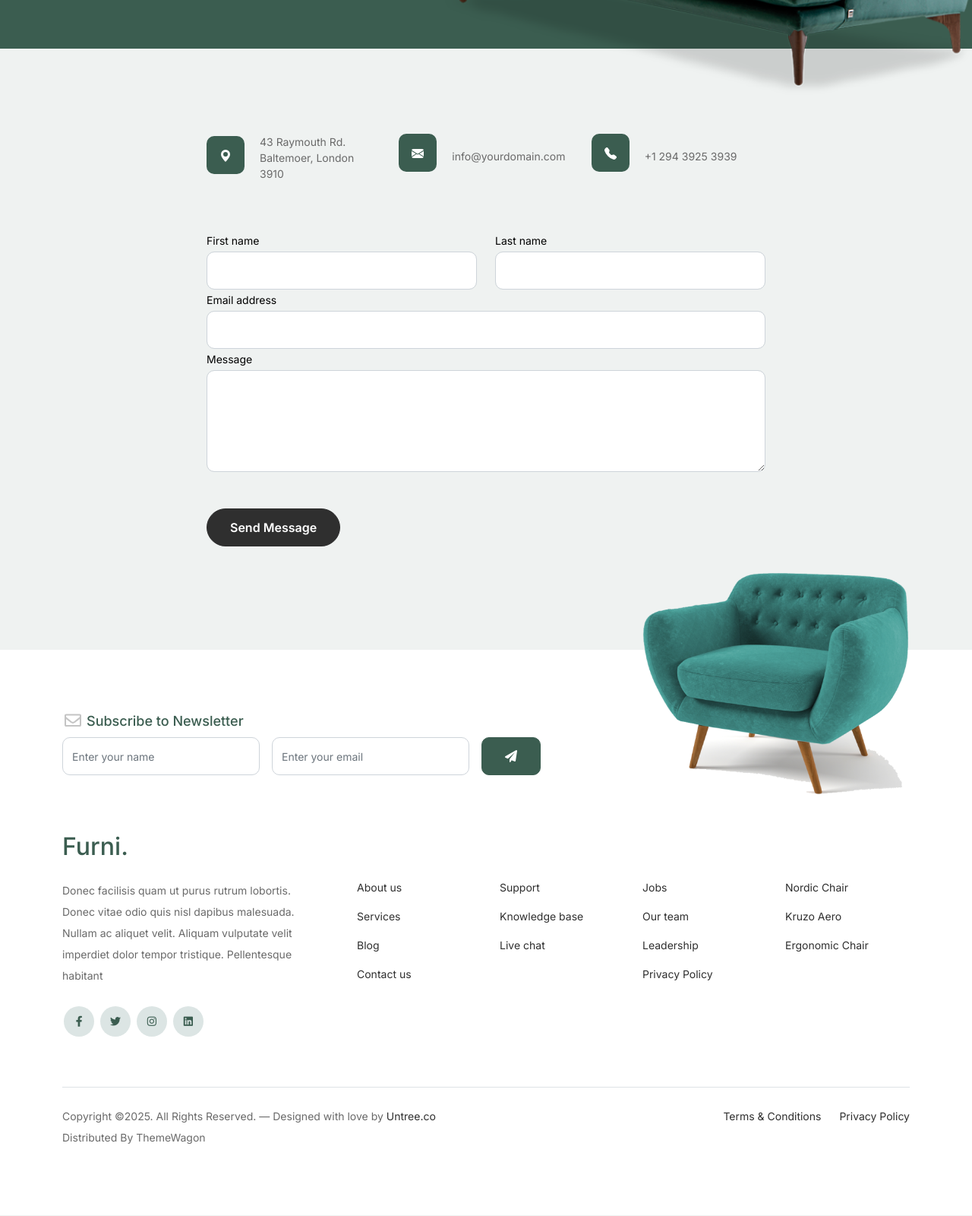
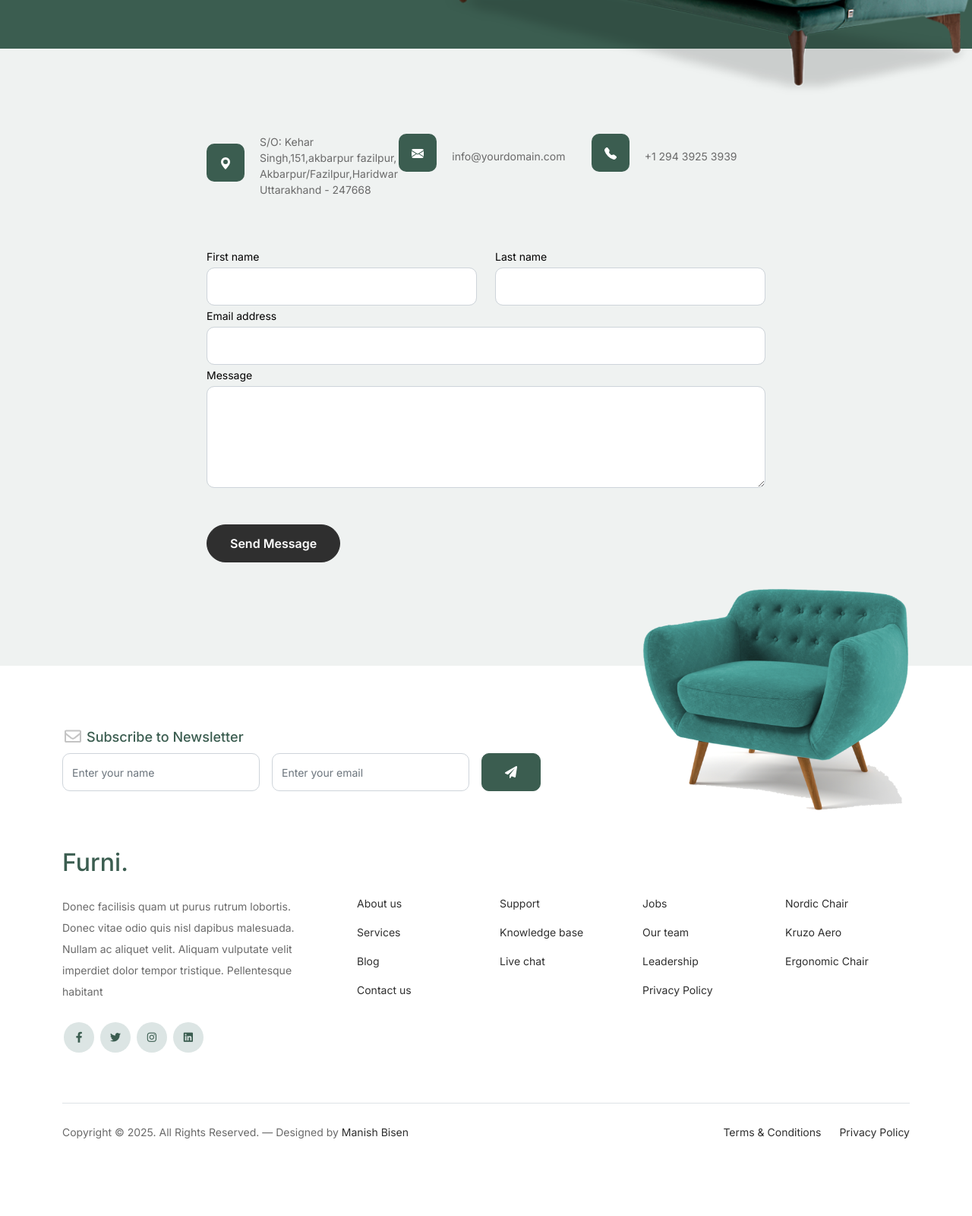
Before and after one commit to Manish-mb/ks-furniture, a plain HTML site: page contact.html in a window 1280 px wide. Shown: the part 472-2072 px from the top of the page at 76% size. Drawn offline with Linux system fonts and the light colour scheme.

Commit message:
contact details add work

```diff
--- a/contact.html
+++ b/contact.html
@@ -96,7 +96,7 @@
                       </svg>
                     </div> <!-- /.icon -->
                     <div class="service-contents">
-                      <p>43 Raymouth Rd. Baltemoer, London 3910</p>
+                      <p>S/O: Kehar Singh,151,akbarpur fazilpur, Akbarpur/Fazilpur,Haridwar Uttarakhand - 247668</p>
                     </div> <!-- /.service-contents-->
                   </div> <!-- /.service -->
                 </div>
@@ -259,8 +259,11 @@
 				<div class="border-top copyright">
 					<div class="row pt-4">
 						<div class="col-lg-6">
-							<p class="mb-2 text-center text-lg-start">Copyright &copy;<script>document.write(new Date().getFullYear());</script>. All Rights Reserved. &mdash; Designed with love by <a href="https://untree.co">Untree.co</a> Distributed By <a hreff="https://themewagon.com">ThemeWagon</a>  <!-- License information: https://untree.co/license/ -->
-            </p>
+							<p class="mb-2 text-center text-lg-start">Copyright &copy;
+							<script>document.write(new Date().getFullYear());</script>. All Rights Reserved. &mdash;
+							Designed by <a target="_blank" href="https://github.com/Manish-mb">Manish Bisen</a>
+							<!-- License information: https://untree.co/license/ -->
+						</p>
 						</div>
 
 						<div class="col-lg-6 text-center text-lg-end">
```
Also changed, not shown: about.html (+5 -2 lines), blog.html (+5 -2 lines), cart.html (+5 -2 lines), services.html (+5 -2 lines), shop.html (+5 -2 lines), thankyou.html (+5 -2 lines).
